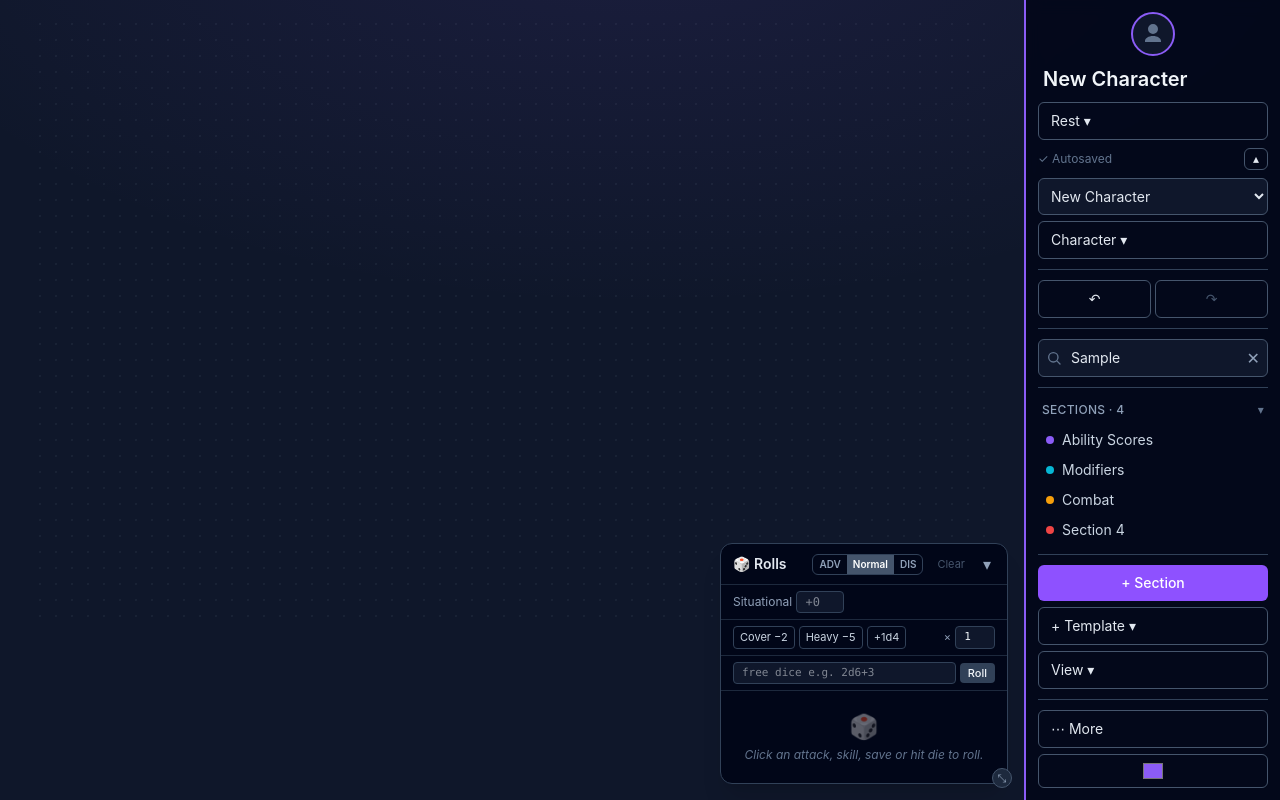
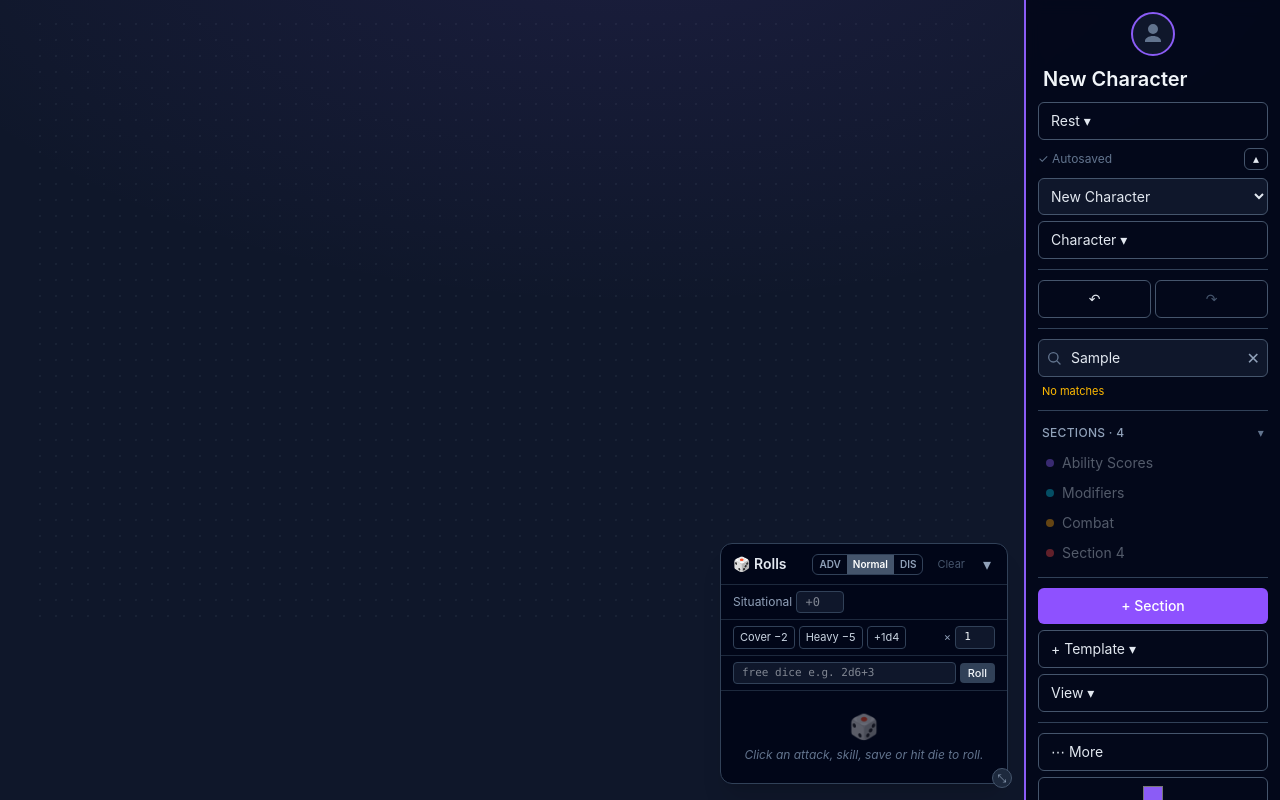
Before and after one commit to galh11/CharacterSheet, a React (Vite) app: page / in a window 1280 px wide. Both pictures are taken after typing "Sample" into the empty fields and a click on the button "+ Section". Built offline with nearby package versions, Linux system fonts and the light colour scheme.

Commit message:
feat(search): match count, Enter-to-jump, highlight/dim in nav, filter drawer (#67)

```diff
--- a/src/App.tsx
+++ b/src/App.tsx
@@ -616,9 +616,22 @@ function App() {
         if (stackView) stackCardEls.current.get(id)?.scrollIntoView({ behavior: 'smooth', block: 'nearest' })
         else fitRefs.current.get(id)?.scrollIntoView()
     }
+    // Search UX: which navigable sections match the query (title or any field),
+    // and a jump to the first match (Enter in the search box). Non-matching nav
+    // rows dim; matched title text is highlighted.
+    const queryActive = query.trim().length > 0
+    const navMatchIds = new Set(
+        sheet.sections.filter((s) => !inDrawer(s, view) && matchesQuery(s)).map((s) => s.id),
+    )
+    const jumpToFirstMatch = () => {
+        if (!queryActive) return
+        const first = (stackView ? stackSections : canvasSections)[0]
+        if (first) jumpToSection(first.id)
+    }
     // Sections tucked into the current view's drawer, plus their effective
-    // scratch-pad positions (default-placing any that lack a saved spot).
-    const drawerSections = sheet.sections.filter((s) => inDrawer(s, view))
+    // scratch-pad positions (default-placing any that lack a saved spot). The
+    // drawer list respects the search filter too.
+    const drawerSections = sheet.sections.filter((s) => inDrawer(s, view) && matchesQuery(s))
     const showDrawerTab = drawerSections.length > 0 || draggingId != null
     // A drawer card being dragged straddles out over the canvas, so the scratch-pad
     // must not clip it while that drag is in progress.
@@ -710,6 +723,10 @@ function App() {
                 navSections={navSections}
                 activeIds={selectedIds}
                 onJumpToSection={jumpToSection}
+                navMatchIds={navMatchIds}
+                searchMatchCount={navMatchIds.size}
+                onSearchSubmit={jumpToFirstMatch}
+                queryActive={queryActive}
                 addSection={addSection}
                 addTemplateSection={addTemplateSection}
                 stackView={stackView}
--- a/src/components/HeaderToolbar.tsx
+++ b/src/components/HeaderToolbar.tsx
@@ -46,6 +46,10 @@ interface HeaderToolbarProps {
     navSections: { id: string; title: string; accent?: string }[]
     activeIds: Set<string>
     onJumpToSection: (id: string) => void
+    navMatchIds: Set<string>
+    searchMatchCount: number
+    onSearchSubmit: () => void
+    queryActive: boolean
     addSection: () => void
     addTemplateSection: (template: SectionTemplate) => void
     stackView: boolean
@@ -114,6 +118,10 @@ export function HeaderToolbar({
     navSections,
     activeIds,
     onJumpToSection,
+    navMatchIds,
+    searchMatchCount,
+    onSearchSubmit,
+    queryActive,
     addSection,
     addTemplateSection,
     stackView,
@@ -357,6 +365,7 @@ export function HeaderToolbar({
                             <input
                                 value={query}
                                 onChange={(e) => setQuery(e.target.value)}
+                                onKeyDown={(e) => { if (e.key === 'Enter') { e.preventDefault(); onSearchSubmit() } }}
                                 placeholder="Search…"
                                 aria-label="Search"
                                 className="w-full rounded-md border border-slate-600 bg-slate-900 py-2 pl-8 pr-7 text-sm text-slate-200"
@@ -374,10 +383,18 @@ export function HeaderToolbar({
                             )}
                         </div>
 
+                        {queryActive && (
+                            <p className={clsx('px-1 text-[11px]', searchMatchCount === 0 ? 'text-amber-400' : 'text-slate-400')}>
+                                {searchMatchCount === 0
+                                    ? 'No matches'
+                                    : `${searchMatchCount} match${searchMatchCount === 1 ? '' : 'es'} · press ↵ to jump`}
+                            </p>
+                        )}
+
                         <span className="my-1 h-px w-full bg-slate-700" aria-hidden="true" />
 
                         {/* Section navigator: jump to a card and highlight the active one. */}
-                        <SectionNav sections={navSections} activeIds={activeIds} onJump={onJumpToSection} />
+                        <SectionNav sections={navSections} activeIds={activeIds} onJump={onJumpToSection} query={query} matchIds={navMatchIds} />
 
                         <span className="my-1 h-px w-full bg-slate-700" aria-hidden="true" />
 
--- a/src/components/SectionNav.tsx
+++ b/src/components/SectionNav.tsx
@@ -1,5 +1,5 @@
 import { clsx } from 'clsx'
-import { useState } from 'react'
+import { useState, type ReactNode } from 'react'
 
 interface SectionNavItem {
     id: string
@@ -14,15 +14,43 @@ interface SectionNavProps {
     activeIds: Set<string>
     /** Scroll a section's card into view (and select it). */
     onJump: (id: string) => void
+    /** The active search query, used to highlight matched title text. */
+    query?: string
+    /** Ids of sections that match the current search; others are dimmed. When
+     *  omitted (no active search) every row shows normally. */
+    matchIds?: Set<string>
+}
+
+/** Highlight each case-insensitive occurrence of `q` within `text`. */
+function highlight(text: string, q: string): ReactNode {
+    const needle = q.trim().toLowerCase()
+    if (!needle) return text
+    const parts: ReactNode[] = []
+    const lower = text.toLowerCase()
+    let i = 0
+    let k = 0
+    for (let at = lower.indexOf(needle); at !== -1; at = lower.indexOf(needle, i)) {
+        if (at > i) parts.push(text.slice(i, at))
+        parts.push(
+            <mark key={k++} className="rounded bg-amber-400/30 text-amber-100">
+                {text.slice(at, at + needle.length)}
+            </mark>,
+        )
+        i = at + needle.length
+    }
+    if (i < text.length) parts.push(text.slice(i))
+    return parts
 }
 
 /** A collapsible list of the sheet's sections in the side nav — the dashboard
  *  "spine". Clicking a row scrolls that card into view and selects it; the row of
- *  the currently selected card is highlighted. Reduces the cognitive load of
- *  finding a card on a crammed canvas. */
-export function SectionNav({ sections, activeIds, onJump }: SectionNavProps) {
+ *  the currently selected card is highlighted. During a search, matched title
+ *  text is highlighted and non-matching rows are dimmed. Reduces the cognitive
+ *  load of finding a card on a crammed canvas. */
+export function SectionNav({ sections, activeIds, onJump, query = '', matchIds }: SectionNavProps) {
     const [open, setOpen] = useState(true)
     if (sections.length === 0) return null
+    const searching = query.trim().length > 0
     return (
         <div className="flex flex-col">
             <button
@@ -39,6 +67,7 @@ export function SectionNav({ sections, activeIds, onJump }: SectionNavProps) {
                 <ul className="mt-1 max-h-52 space-y-0.5 overflow-y-auto pr-1">
                     {sections.map((s) => {
                         const active = activeIds.has(s.id)
+                        const dimmed = searching && matchIds != null && !matchIds.has(s.id)
                         return (
                             <li key={s.id}>
                                 <button
@@ -51,6 +80,7 @@ export function SectionNav({ sections, activeIds, onJump }: SectionNavProps) {
                                         active
                                             ? 'bg-slate-700/70 text-slate-100'
                                             : 'text-slate-300 hover:bg-slate-800',
+                                        dimmed && 'opacity-40',
                                     )}
                                 >
                                     <span
@@ -58,7 +88,9 @@ export function SectionNav({ sections, activeIds, onJump }: SectionNavProps) {
                                         className="h-2 w-2 shrink-0 rounded-full"
                                         style={{ backgroundColor: s.accent || '#64748b' }}
                                     />
-                                    <span className="truncate">{s.title || 'Untitled'}</span>
+                                    <span className="truncate">
+                                        {searching ? highlight(s.title || 'Untitled', query) : s.title || 'Untitled'}
+                                    </span>
                                 </button>
                             </li>
                         )
--- a/src/version.ts
+++ b/src/version.ts
@@ -26,6 +26,11 @@ export const prUrl = (pr: number): string => `${REPO_URL}/pull/${pr}`
 /** Release history, newest first. The first entry's version is the running
  *  `APP_VERSION`. Keep summaries short — one line each. */
 export const CHANGELOG: ChangelogEntry[] = [
+    {
+        version: '1.21.0',
+        date: '2026-07-11',
+        summary: 'Search upgrades: the box now shows a match count, press Enter to jump to the first match, matched titles are highlighted (and non-matches dimmed) in the Sections navigator, and the drawer list is filtered too.',
+    },
     {
         version: '1.20.0',
         date: '2026-07-11',
```
Also changed, not shown: 2 other files (tests, documents, lock files or other folders).
